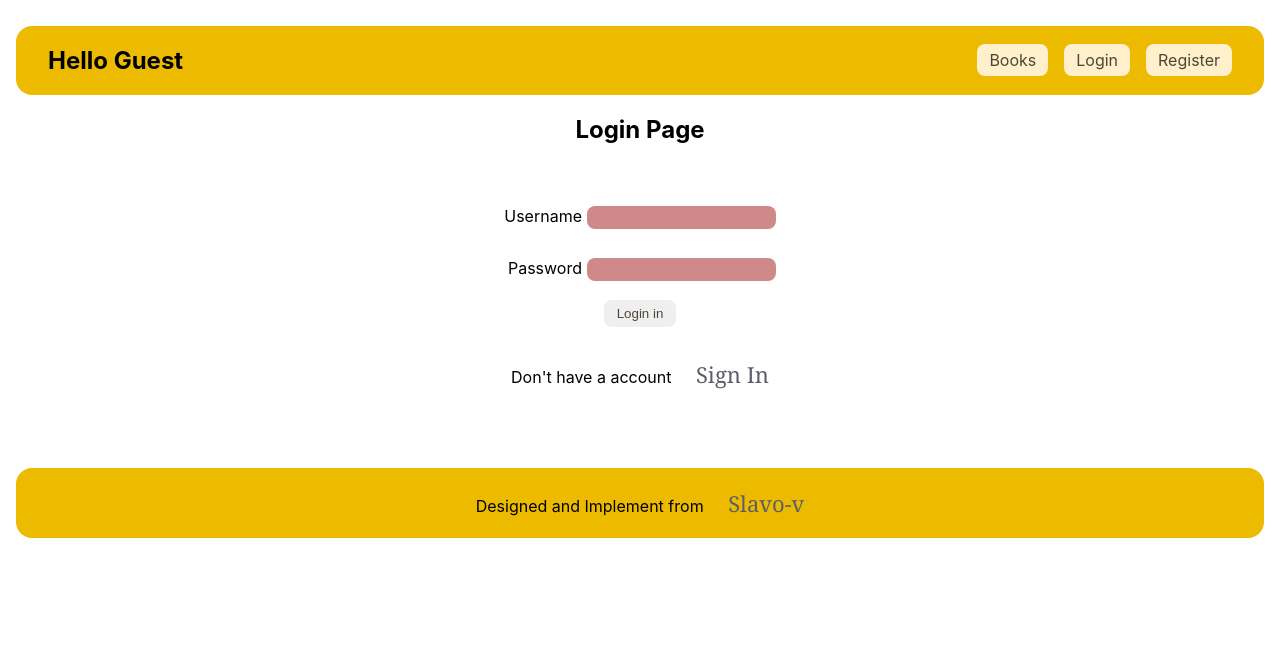
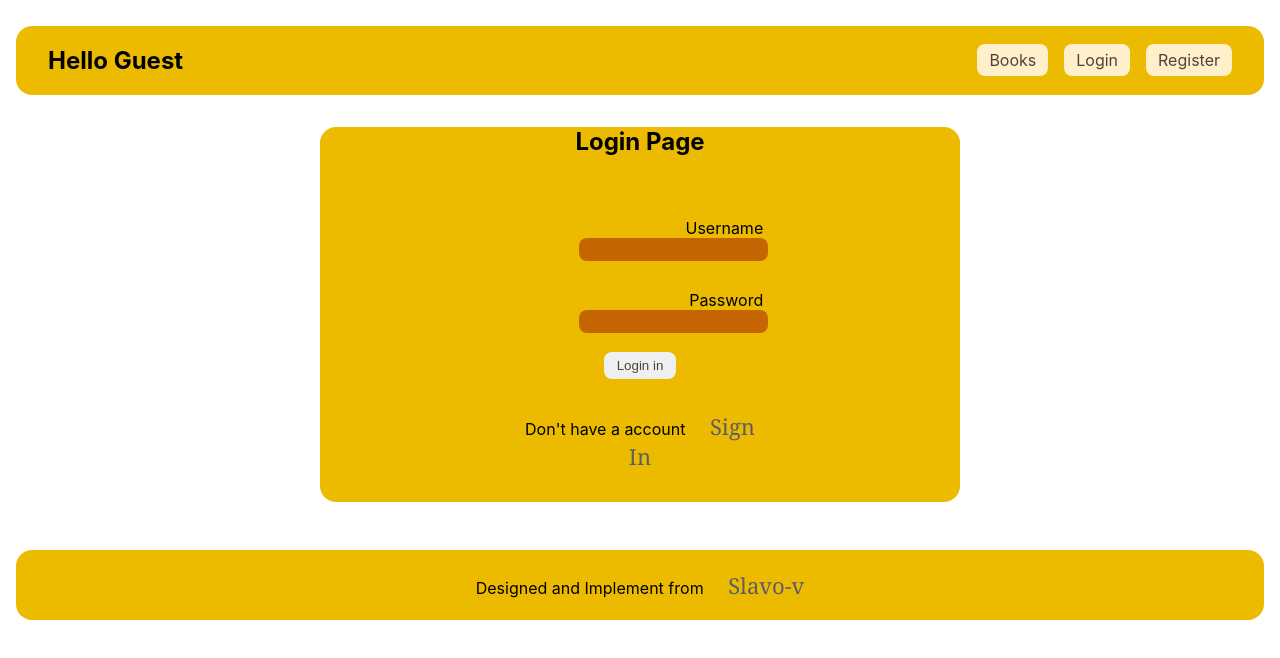
Before and after one commit to NikolaySlavov-96/Client-Book-Library, a React (Create React App) app: page /auth/login in a window 1280 px wide. Shown: the top 658 px of the page. Built offline with nearby package versions, Linux system fonts and the light colour scheme; no server answers.

Commit message:
style edit

```diff
--- a/src/App.css
+++ b/src/App.css
@@ -9,7 +9,7 @@
   --btn__li-text: #4D4637;
   --backward: #2f394b;
   --design: rgb(93, 93, 103);
-  --input-placeholder: rgb(8, 1, 1);
+  --input-placeholder: rgba(114, 98, 98, 0.599);
   --input-bg: rgba(155, 7, 7, 0.475);
 }
 
--- a/src/component/Auth/Login/Login.js
+++ b/src/component/Auth/Login/Login.js
@@ -17,7 +17,7 @@ export const Login = () => {
         password: ['required'],
     });
     return (
-        <section className={style["login__section"]}>
+        <section className={`global__bg-radius ${style["login__section"]}`}>
             <h1 className={style["login__title"]}>Login Page</h1>
             <div className={`shadow ${style["form__container"]}`}>
                 <form onSubmit={onSubmit}>
--- a/src/component/Auth/Login/Login.module.css
+++ b/src/component/Auth/Login/Login.module.css
@@ -1,6 +1,7 @@
 .login__section {
     text-align: center;
-    margin-bottom: 3rem;
+    width: 50%;
+    margin: 2rem auto 3rem;
 }
 
 .form__container {
@@ -25,7 +26,7 @@ input {
     border: none;
     padding: 4px 6px;
     border-radius: 8px;
-    background-color: rgba(0, 0, 0, 0.14);
+    background-color: var(--input-placeholder);
 }
 
 form div {
@@ -39,7 +40,3 @@ form div {
 .login__account {
     margin: 0;
 }
-
-.login__account a {
-    text-decoration: none;
-}
--- a/src/component/Auth/Register/Register.js
+++ b/src/component/Auth/Register/Register.js
@@ -31,7 +31,7 @@ export const Register = () => {
     }
 
     return (
-        <section className={style["register__section"]}>
+        <section className={`global__bg-radius ${style["register__section"]}`}>
             <div className={`shadow ${style["form__container"]}`}>
                 <form onSubmit={onSubmit}>
                     <div className="email">
--- a/src/component/Auth/Register/Register.module.css
+++ b/src/component/Auth/Register/Register.module.css
@@ -1,6 +1,7 @@
 .register__section {
     text-align: center;
-    margin-bottom: 3rem;
+    width: 50%;
+    margin: 2rem auto 3rem;
 }
 
 .form__container {
--- a/src/component/Header/Header.js
+++ b/src/component/Header/Header.js
@@ -6,7 +6,7 @@ import style from './Header.module.css';
 
 export const Header = () => {
 
-    const { email } = useAuthContext();
+    const { email, onSubmitLogout } = useAuthContext();
     const name = email?.split('@')[0];
 
     return (
@@ -29,7 +29,7 @@ export const Header = () => {
                             <li><NavLink to='/userbook/purchase'>Purchase</NavLink></li>
                             <li><NavLink to='/userbook/forreading'>For Reading</NavLink></li>
                             <li><NavLink to='/userbook/reading'>Reading</NavLink></li>
-                            <li><NavLink to='/auth/logout'>Logout</NavLink></li>
+                            <li><a onClick={() => onSubmitLogout()}>Logout</a></li>
                         </>)
                     }
                 </ul>
```
